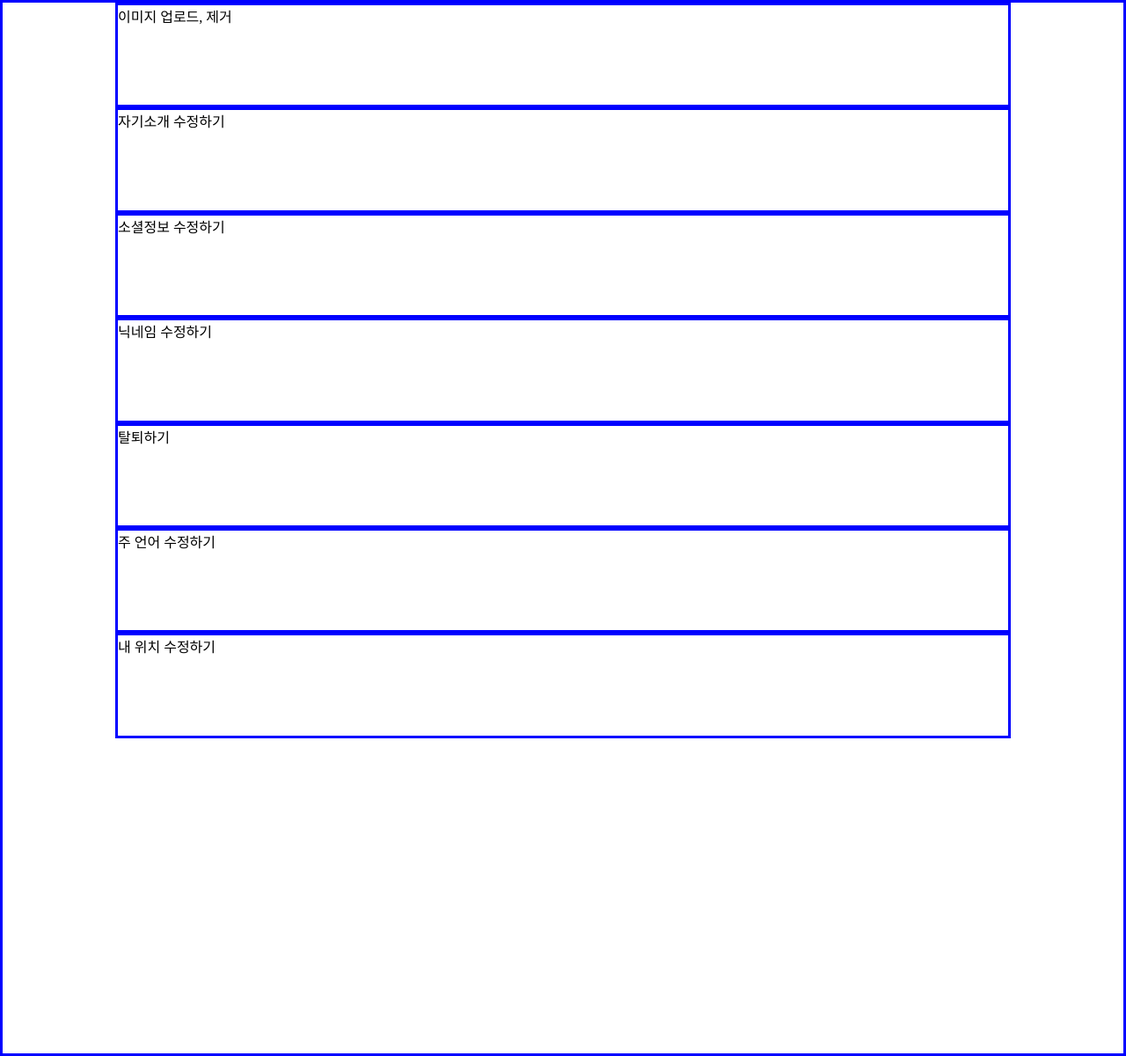
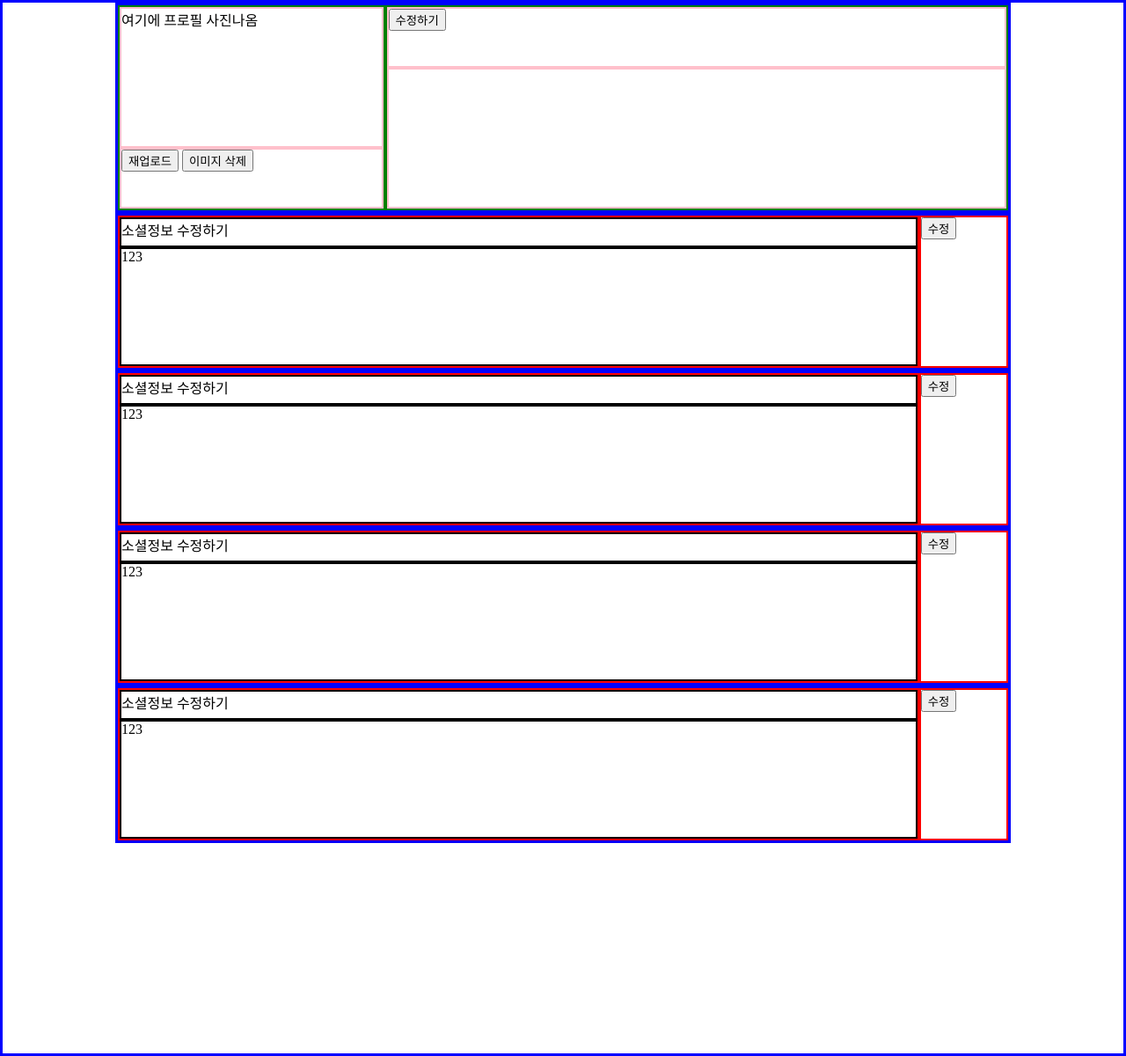
Before and after one commit to sujin1226/Final-Project, a PHP site: page /myPage_Set.html in a window 1280 px wide. Shown: the whole page at 88% size. Run offline with PHP 8.4, Linux system fonts and the light colour scheme.

Commit message:
22-08-26 16:40 양광모

```diff
--- a/css/myPage_Set.css
+++ b/css/myPage_Set.css
@@ -27,33 +27,79 @@
 
 }
 
+/* 프로필 수정부 */
 .myPage_Set_Profile{
     width: 100%;
-    height: 10%;
+    height: 20%;
     border: solid 3px blue;
+
+    display: flex;
 }
-.myPage_Set_Text{
+
+.myPage_Set_Profile>.set_image{
+    border: solid 2px green;
+    width: 30%;
+    height: 100%;
+}
+.upload{
+    border: solid 2px pink;
     width: 100%;
-    height: 10%;
-    border: solid 3px blue;
+    height: 70%;
+
 }
+.uploadBtn{
+    border: solid 2px pink;
+    width: 100%;
+    height: 30%;
+}
+.set_introduce{
+    border: solid 2px green;
+    width: 70%;
+    height: 100%;
+}
+
+.set_Name{
+    border: solid 2px pink;
+    width: 100%;
+    height: 30%;
+}
+.set_Text{
+    border: solid 2px pink;
+    width: 100%;
+    height: 70%;
+}
+
+/* 소셜사이트 수정부 */
 .myPage_Set_Contact{
     width: 100%;
-    height: 10%;
+    height: 15%;
     border: solid 3px blue;
+
+    display: flex;
+
+
 }
-.myPage_Set_Withdrawal{
+/* 왼쪽 섹션 */
+.contact_Text{
+    width: 90%;
+    height: 100%;
+    border: solid 2px red;
+}
+/* 메인 제목 */
+.contact_Text>div:nth-child(1){
     width: 100%;
-    height: 10%;
-    border: solid 3px blue;
+    height: 20%;
+    border: solid 2px black;
 }
-.myPage_Set_Language{
+/* 내용물 수정부 */
+.contact_Text>div:nth-child(2){
     width: 100%;
-    height: 10%;
-    border: solid 3px blue;
+    height: 80%;
+    border: solid 2px black;
 }
-.myPage_Set_Location{
-    width: 100%;
-    height: 10%;
-    border: solid 3px blue;
+/* 오른쪽 섹션 */
+.correct{
+    width: 10%;
+    height: 100%;
+    border: solid 2px red;
 }
--- a/myPage_Set.html
+++ b/myPage_Set.html
@@ -15,32 +15,67 @@
             <div class="myPage_Set">
                 <!-- 프로필 수정부분 -->
                 <div class="myPage_Set_Profile">
-                    이미지 업로드, 제거
+                    <div class="set_image">
+                        <div class="upload">
+                            여기에 프로필 사진나옴
+                        </div>
+                        <div class="uploadBtn">
+                            <input type="button" value="재업로드">
+                            <input type="button" value="이미지 삭제">
+                        </div>
+                    </div>
+                    <div class="set_introduce">
+                        <div class="set_Name">
+                            <input type="button" value="수정하기">
+                        </div>
+                        <div class="set_Text">
+
+                        </div>
+                    </div>
                 </div>
-                <!-- 텍스트 수정부분 -->
-                <div class="myPage_Set_Text">
-                    자기소개 수정하기
+
+                <!-- 소셜사이트 수정부분 -->
+                <div class="myPage_Set_Contact">
+                    <div class="contact_Text">
+                        <div>소셜정보 수정하기</div>
+                        <div>123</div>
+                    </div>
+                    <div class="correct">
+                        <input type="button" value="수정">
+                    </div>
                 </div>
                 <!-- 소셜사이트 수정부분 -->
                 <div class="myPage_Set_Contact">
-                    소셜정보 수정하기
+                    <div class="contact_Text">
+                        <div>소셜정보 수정하기</div>
+                        <div>123</div>
+                    </div>
+                    <div class="correct">
+                        <input type="button" value="수정">
+                    </div>
                 </div>
                 <!-- 소셜사이트 수정부분 -->
                 <div class="myPage_Set_Contact">
-                    닉네임 수정하기
+                    <div class="contact_Text">
+                        <div>소셜정보 수정하기</div>
+                        <div>123</div>
+                    </div>
+                    <div class="correct">
+                        <input type="button" value="수정">
+                    </div>
                 </div>
-                <!-- 회원탈퇴 -->
-                <div class="myPage_Set_Withdrawal">
-                    탈퇴하기
+                <!-- 소셜사이트 수정부분 -->
+                <div class="myPage_Set_Contact">
+                    <div class="contact_Text">
+                        <div>소셜정보 수정하기</div>
+                        <div>123</div>
+                    </div>
+                    <div class="correct">
+                        <input type="button" value="수정">
+                    </div>
                 </div>
-                <!-- 내 주력언어 수정하기 -->
-                <div class="myPage_Set_Language">
-                    주 언어 수정하기
-                </div>
-                <!-- 내 위치 수정하기 -->
-                <div class="myPage_Set_Location">
-                    내 위치 수정하기
-                </div>
+
+
 
 
             </div>
```
Also changed, not shown: basicframe_.html (+9 -6 lines), css/BasicFrame.css (+15 -3 lines), js/BasicFrame.js (+50 -55 lines).
